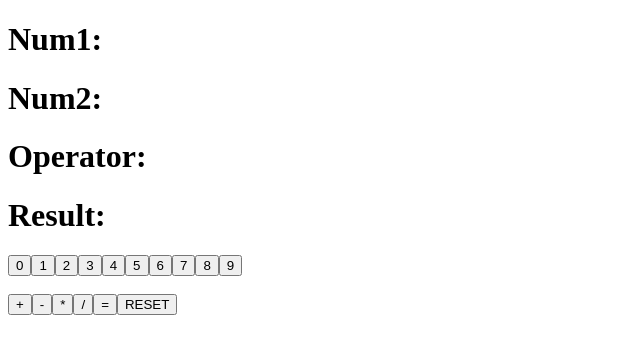
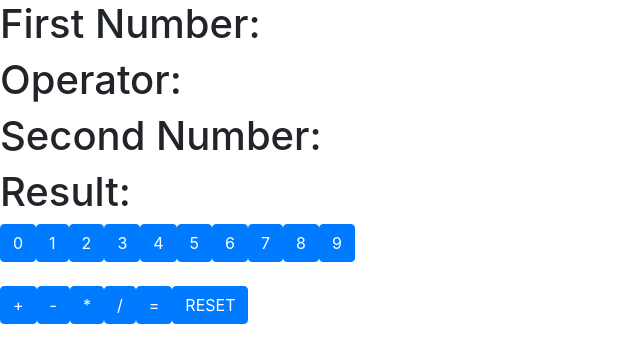
Before and after one commit to ariasadeghi530/react-calculator, a React (Create React App) app: page / in a window 1280 px wide. Shown: the top 362 px of the page, without its empty margins (0-640 px from the left). Built offline with nearby package versions, Linux system fonts and the light colour scheme.

Commit message:
added a little styling

```diff
--- a/public/index.html
+++ b/public/index.html
@@ -9,12 +9,19 @@
       name="description"
       content="Web site created using create-react-app"
     />
-
+    <link rel="stylesheet" href="https://stackpath.bootstrapcdn.com/bootstrap/4.4.1/css/bootstrap.min.css"
+      integrity="sha384-Vkoo8x4CGsO3+Hhxv8T/Q5PaXtkKtu6ug5TOeNV6gBiFeWPGFN9MuhOf23Q9Ifjh" crossorigin="anonymous">
     <title>React App</title>
   </head>
   <body>
     <noscript>You need to enable JavaScript to run this app.</noscript>
     <div id="root"></div>
 
+    <script src="https://code.jquery.com/jquery-3.4.1.slim.min.js"
+      integrity="sha384-J6qa4849blE2+poT4WnyKhv5vZF5SrPo0iEjwBvKU7imGFAV0wwj1yYfoRSJoZ+n" crossorigin="anonymous"></script>
+    <script src="https://cdn.jsdelivr.net/npm/popper.js@1.16.0/dist/umd/popper.min.js"
+      integrity="sha384-Q6E9RHvbIyZFJoft+2mJbHaEWldlvI9IOYy5n3zV9zzTtmI3UksdQRVvoxMfooAo" crossorigin="anonymous"></script>
+    <script src="https://stackpath.bootstrapcdn.com/bootstrap/4.4.1/js/bootstrap.min.js"
+      integrity="sha384-wfSDF2E50Y2D1uUdj0O3uMBJnjuUD4Ih7YwaYd1iqfktj0Uod8GCExl3Og8ifwB6" crossorigin="anonymous"></script>
   </body>
 </html>
--- a/src/App.js
+++ b/src/App.js
@@ -18,6 +18,7 @@
     }
     return buttons;
   }
+
   createOps = () => {
     let ops = ['+', '-', '*', '/', '=', 'RESET'];
     let opsBtns = [];
@@ -38,6 +39,7 @@
   handleOp = (oper) => {
     this.setState({op: oper});
   }
+
   handleResult = () =>{
     let finalRes;
     switch (this.state.op) {
@@ -81,9 +83,9 @@
   render(){
    return(
      <div>
-       <h1>Num1: {this.state.numOne}</h1>
-       <h1>Num2: {this.state.numTwo}</h1>
+       <h1>First Number: {this.state.numOne}</h1>
        <h1>Operator: {this.state.op}</h1>
+       <h1>Second Number: {this.state.numTwo}</h1>
        <h1>Result: {this.state.result}</h1>
     {this.createNumbers()}
     <br />
--- a/src/components/CalculatorBtn.js
+++ b/src/components/CalculatorBtn.js
@@ -1,9 +1,9 @@
 import React from 'react';
 
 function CalculatorBtn (props){
-console.log(props)
+
   return(
-  <button onClick={() => props.handleCalculator(props.num)}>{props.num}</button>
+  <button className="btn btn-primary" onClick={() => props.handleCalculator(props.num)}>{props.num}</button>
   );
 
 }
```
